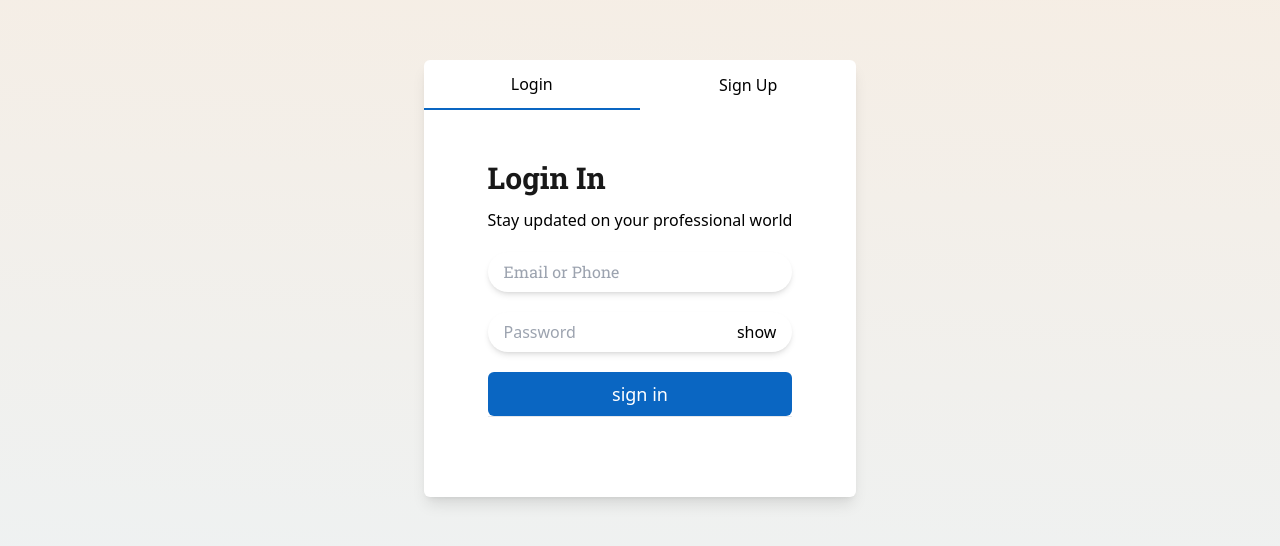
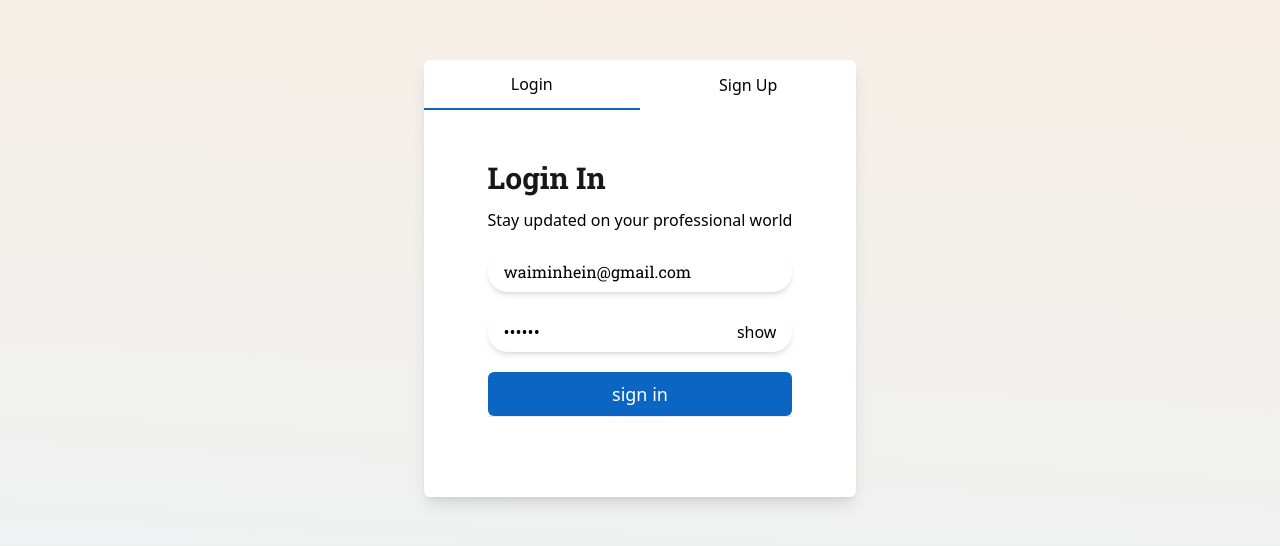
Before and after one commit to Wai-Min-Hein/shop-app, a React (Vite) app: page / in a window 1280 px wide. Shown: the part 122-668 px from the top of the page. Built offline with nearby package versions, Linux system fonts and the light colour scheme; no server answers; the database is empty.

Commit message:
admin acc show to user

```diff
--- a/src/Components/LoginComponent.jsx
+++ b/src/Components/LoginComponent.jsx
@@ -10,7 +10,7 @@ import { AnimatePresence, motion } from "framer-motion";
 
 const LoginComponent = () => {
   const nav = useNavigate();
-  const [credentials, setCredentials] = useState({});
+  const [credentials, setCredentials] = useState({email: 'waiminhein@gmail.com', password: 111111});
 
   const login = async () => {
     try {
@@ -112,6 +112,7 @@ const LoginComponent = () => {
             <div className="">
               <input
                 className="focus:outline-none bg-white border-none rounded-full shadow-md px-4 py-2  border-2 w-full font-para text-[rgba(0,0,0.9)]"
+                value={credentials?.email}
                 onChange={(e) =>
                   setCredentials({ ...credentials, email: e.target.value })
                 }
@@ -124,6 +125,8 @@ const LoginComponent = () => {
                 ref={ref}
                 id="pass"
                 className="focus:outline-none bg-transparent"
+                value={credentials?.password}
+
                 onChange={(e) =>
                   setCredentials({ ...credentials, password: e.target.value })
                 }
```
